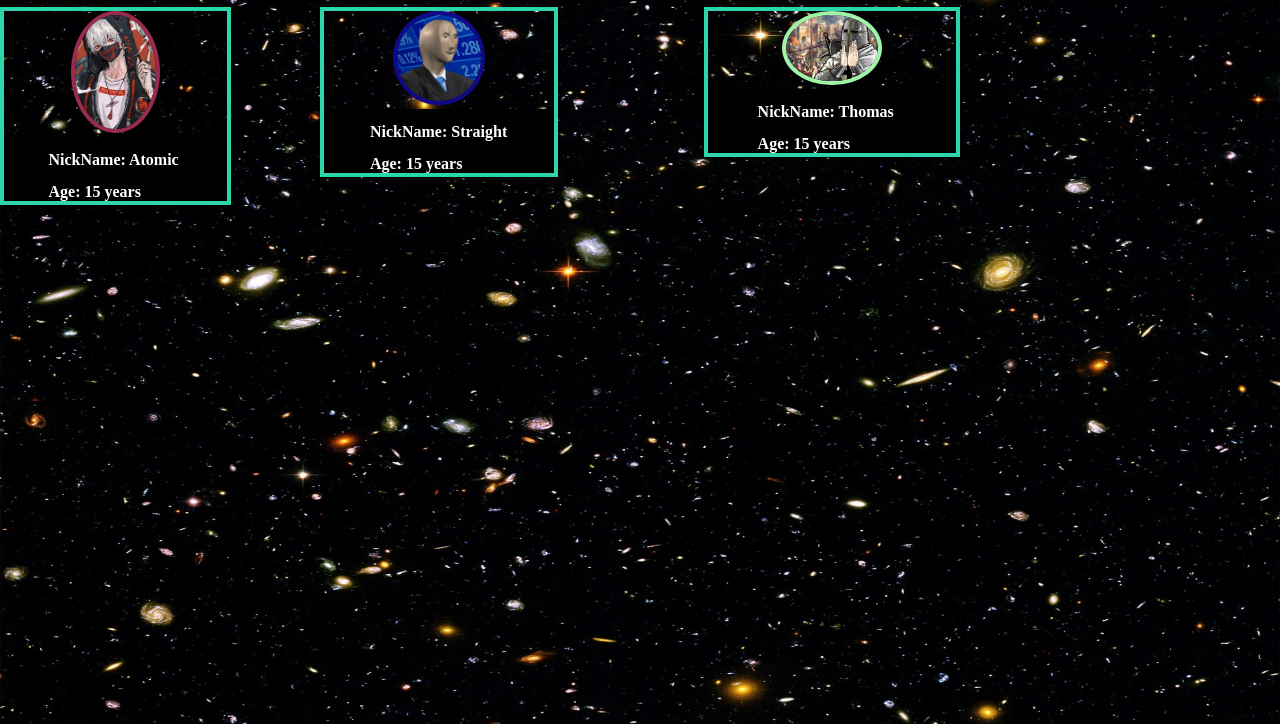
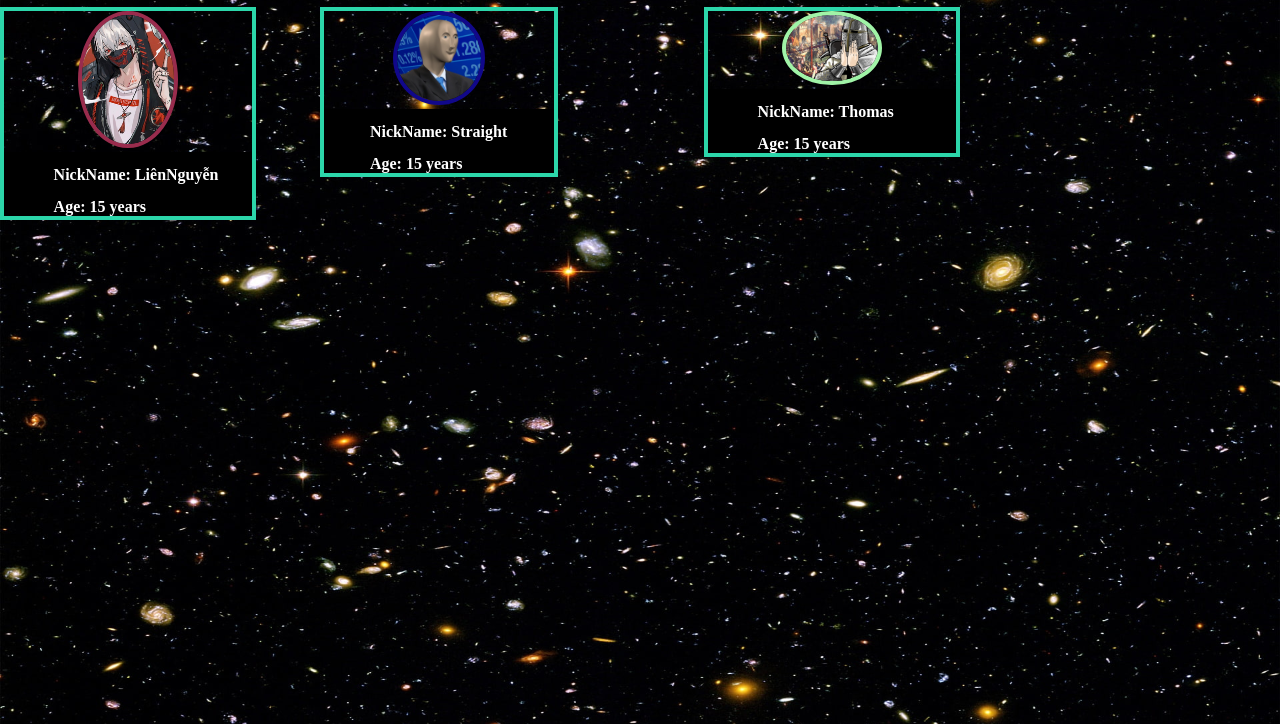
Before and after one commit to Atomic219/S.A.T--project, a plain HTML site: page Developers.html in a window 1280 px wide. Shown: the part 76-800 px from the top of the page. Drawn offline with Linux system fonts and the light colour scheme.

Commit message:
Update Developers.html

```diff
--- a/Developers.html
+++ b/Developers.html
@@ -36,7 +36,7 @@
     <div class="avt__atomic">
         <img class="avt-atomic" src="./avt-atomic.ico" alt="avatar">
         <ul>
-            <li><h4>NickName: Atomic</h4></li>
+            <li><h4>NickName: LiênNguyễn</h4></li>
             <li><h4>Age: 15 years</h4></li>
             <!-- <li><h4></h4></li> -->
         </ul>
```
